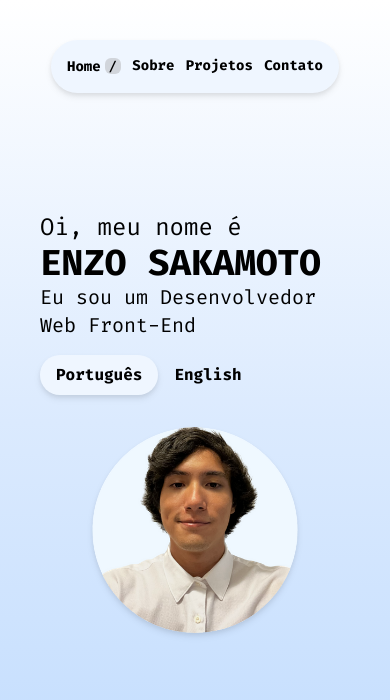
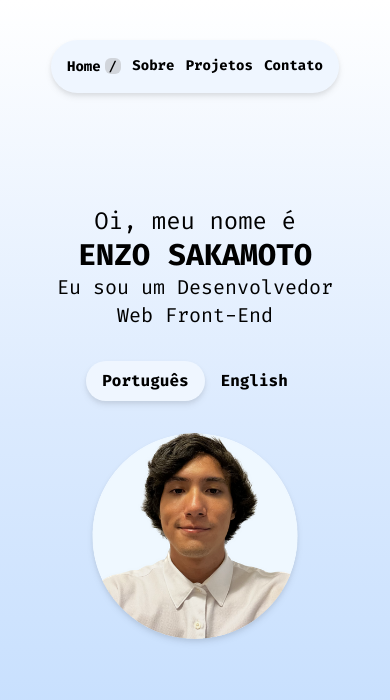
Before and after one commit to enzosakamoto/architecture-portfolio, a Next.js app: page / in a window 390 px wide. Shown: the top 700 px of the page. Built offline with nearby package versions, Linux system fonts and the light colour scheme.

Commit message:
added arrow icon on about page

```diff
--- a/src/app/about/page.tsx
+++ b/src/app/about/page.tsx
@@ -4,6 +4,7 @@ import useLanguage from '../utils/language'
 import Image from 'next/image'
 import avatar from '../assets/avatar.png'
 import { useEffect, useState } from 'react'
+import { AiOutlineArrowDown } from 'react-icons/ai'
 
 export default function About() {
   useEffect(() => {
@@ -60,6 +61,13 @@ export default function About() {
           </article>
         </div>
       </section>
+      <div
+        className={`relative -top-48 z-10 mt-40 flex w-full justify-center transition-all delay-500 duration-500 sm:mt-0 ${
+          fade ? 'opacity-100' : 'opacity-0'
+        }`}
+      >
+        <AiOutlineArrowDown className="animate-bounce rounded-full bg-blue-50 p-2 text-5xl drop-shadow-md" />
+      </div>
       <section className="mb-10 flex flex-col items-center justify-center gap-10 sm:mb-0 sm:h-screen sm:gap-20">
         <p className="text-bold text-2xl font-bold sm:text-3xl lg:text-5xl">
           {english ? 'My experiences' : 'Minhas experiências'}
@@ -94,7 +102,7 @@ export default function About() {
           <div className="flex w-4/5 flex-row">
             {/* <!-- IMT Internship --> */}
             <div
-              className={`flex w-full select-none flex-col gap-2 text-justify text-base transition-all duration-500 xl:text-lg ${
+              className={`flex w-full select-none flex-col gap-2 text-base transition-all duration-500 sm:text-justify xl:text-lg ${
                 container == 1
                   ? 'translate-x-0'
                   : 'absolute -left-96 -top-96 translate-x-10 opacity-0'
@@ -123,7 +131,7 @@ export default function About() {
             </div>
             {/* <!-- IMT Monitor --> */}
             <div
-              className={`flex w-full select-none flex-col gap-2 text-justify text-lg transition-all duration-500 ${
+              className={`flex w-full select-none flex-col gap-2 text-lg transition-all duration-500 sm:text-justify ${
                 container == 2
                   ? 'translate-x-0'
                   : 'absolute -left-96 -top-96 translate-x-10 opacity-0'
@@ -152,7 +160,7 @@ export default function About() {
             </div>
             {/* <!-- Dev. Community Mauá --> */}
             <div
-              className={`flex w-full select-none flex-col gap-2 text-justify text-lg transition-all duration-500 ${
+              className={`flex w-full select-none flex-col gap-2 text-lg transition-all duration-500 sm:text-justify ${
                 container == 3
                   ? 'translate-x-0'
                   : 'absolute -left-96 -top-96 translate-x-10 opacity-0'
--- a/src/app/components/navbar/Navbar.tsx
+++ b/src/app/components/navbar/Navbar.tsx
@@ -9,7 +9,7 @@ export default function Navbar({ english }: NavbarProps) {
   const path = usePathname()
 
   return (
-    <div className="fixed left-0 top-0 z-10 mt-10 flex w-screen justify-center">
+    <div className="fixed left-0 top-0 z-40 mt-10 flex w-screen justify-center">
       <nav className="flex w-72 justify-between rounded-full bg-blue-50 px-4 py-4 text-sm font-bold drop-shadow-md sm:w-96 sm:px-6 sm:text-lg">
         <Link
           href="/"
--- a/src/app/page.tsx
+++ b/src/app/page.tsx
@@ -18,7 +18,7 @@ export default function Home() {
     <main className="h-screen bg-gradient-to-b from-white via-blue-100 to-blue-200 py-44 md:h-screen md:py-0">
       <Navbar english={english} />
       <section className="flex h-full w-full flex-col items-center justify-center gap-8 px-10 md:flex-row xl:gap-16">
-        <div className="flex flex-col gap-0">
+        <div className="flex flex-col items-center gap-0 sm:items-start">
           <p
             className={`transform text-2xl transition-all duration-500 ${
               fade ? 'translate-x-0 opacity-100' : 'translate-x-10 opacity-0'
@@ -27,14 +27,14 @@ export default function Home() {
             {english ? 'Hi, my name is' : 'Oi, meu nome é'}
           </p>
           <p
-            className={`relative transform text-4xl font-bold transition-all delay-500 duration-500 xl:-left-1 xl:text-7xl ${
+            className={`relative transform text-3xl font-bold transition-all delay-500 duration-500 sm:text-4xl xl:-left-1 xl:text-7xl ${
               fade ? 'translate-x-0 opacity-100' : 'translate-x-10 opacity-0'
             }`}
           >
             ENZO SAKAMOTO
           </p>
           <p
-            className={`transform text-xl transition-all delay-700 duration-500 lg:text-2xl ${
+            className={`transform text-center text-xl transition-all delay-700 duration-500 sm:text-left lg:text-2xl ${
               fade ? 'translate-x-0 opacity-100' : 'translate-x-10 opacity-0'
             }`}
           >
@@ -43,7 +43,7 @@ export default function Home() {
               : 'Eu sou um Desenvolvedor Web Front-End'}
           </p>
           <div
-            className={`mt-4 transform transition-all delay-1000 duration-500 ${
+            className={`mt-8 transform transition-all delay-1000 duration-500 sm:mt-4 ${
               fade ? 'translate-x-0 opacity-100' : 'translate-x-10 opacity-0'
             }`}
           >
```
